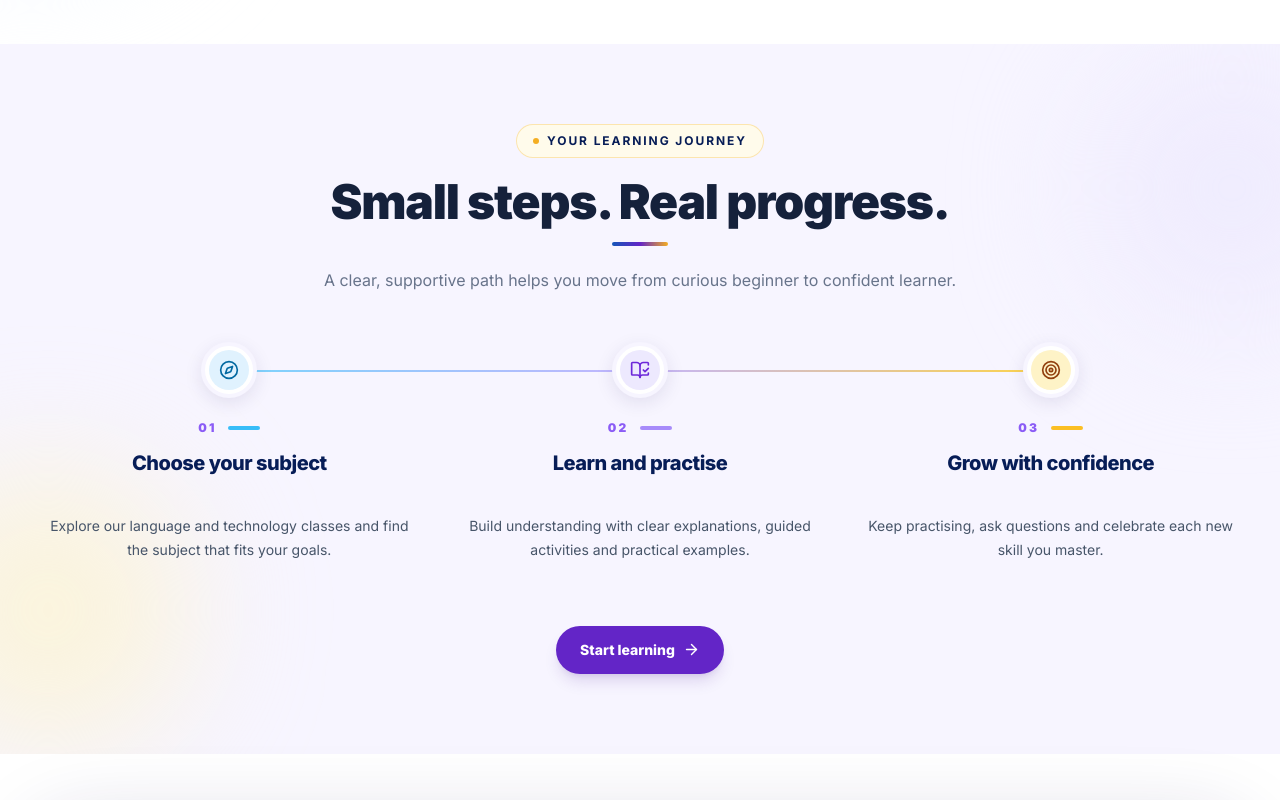
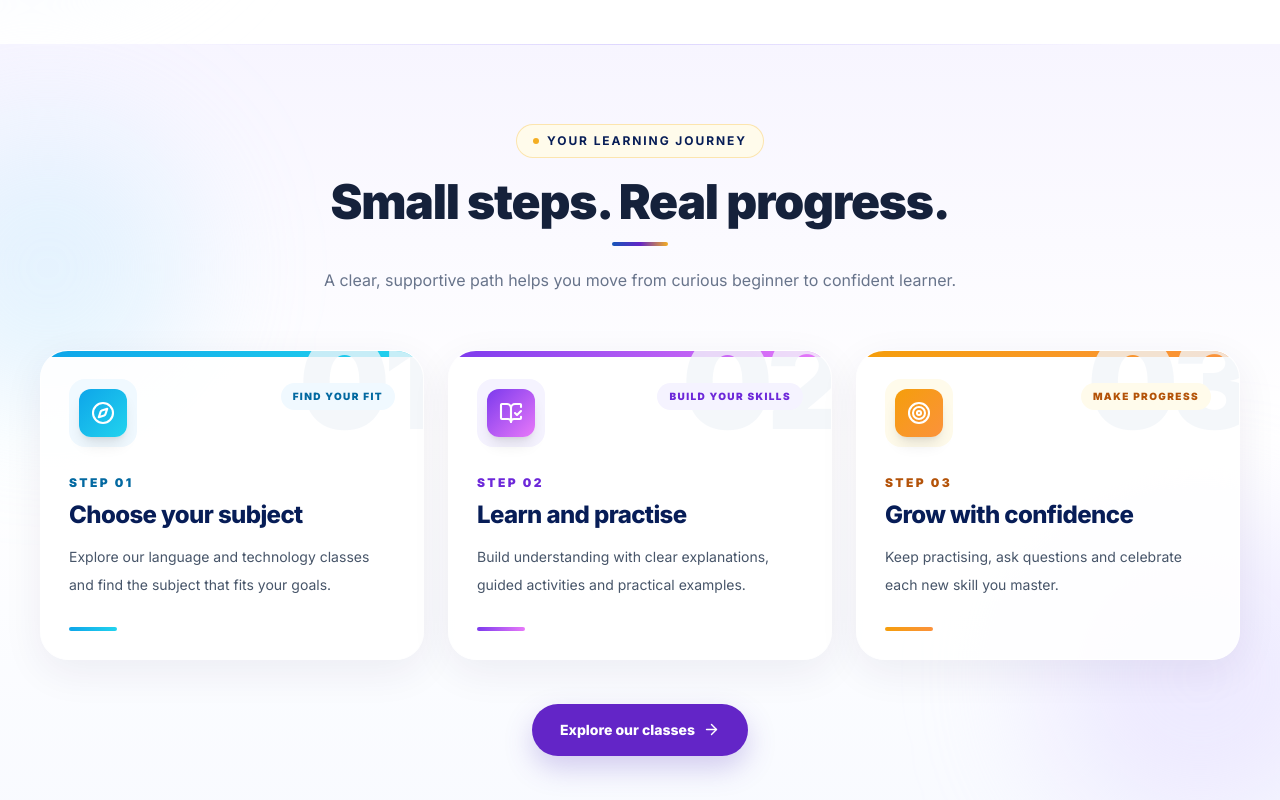
Before and after one commit to chamod-lakshitha/elevora-academy, a Next.js app: page / in a window 1280 px wide. Shown: the part 2240-3040 px from the top of the page. Built offline with nearby package versions, Linux system fonts and the light colour scheme; no server answers.

Commit message:
Redesign learning journey with vibrant interactive step cards

```diff
--- a/app/page.tsx
+++ b/app/page.tsx
@@ -94,9 +94,10 @@ export default function HomePage() {
         </div>
       </section>
 
-      <section className="relative overflow-hidden bg-[#f7f5ff] py-12 sm:py-16 lg:py-20">
-        <div aria-hidden="true" className="absolute -left-24 bottom-0 h-72 w-72 rounded-full bg-amber-100/60 blur-3xl" />
-        <div aria-hidden="true" className="absolute -right-24 top-0 h-72 w-72 rounded-full bg-violet-100/70 blur-3xl" />
+      <section className="relative isolate overflow-hidden bg-gradient-to-b from-[#f7f5ff] via-white to-[#f8faff] py-12 sm:py-16 lg:py-20">
+        <div aria-hidden="true" className="pointer-events-none absolute -left-24 top-20 h-72 w-72 rounded-full bg-sky-200/35 blur-3xl" />
+        <div aria-hidden="true" className="pointer-events-none absolute -right-20 bottom-0 h-80 w-80 rounded-full bg-violet-200/45 blur-3xl" />
+        <div aria-hidden="true" className="pointer-events-none absolute left-1/2 top-0 h-px w-3/4 -translate-x-1/2 bg-gradient-to-r from-transparent via-violet-200 to-transparent" />
         <div className="container-shell relative">
           <div className="mx-auto max-w-2xl text-center">
             <SectionHeading
@@ -106,34 +107,42 @@ export default function HomePage() {
               centered
             />
           </div>
-          <div className="relative mt-12 grid gap-10 md:grid-cols-3 md:gap-8">
-            <div aria-hidden="true" className="pointer-events-none absolute left-[16.666%] right-[16.666%] top-7 hidden h-[2px] rounded-full bg-gradient-to-r from-sky-300 via-violet-300 to-amber-300 md:block" />
+
+          <div className="relative mt-12 grid gap-5 sm:mt-14 md:grid-cols-3 md:gap-6">
             {[
-              { number: '01', icon: Compass, title: 'Choose your subject', text: 'Explore our language and technology classes and find the subject that fits your goals.', tone: 'bg-sky-100 text-sky-700', line: 'bg-sky-400' },
-              { number: '02', icon: BookOpenCheck, title: 'Learn and practise', text: 'Build understanding with clear explanations, guided activities and practical examples.', tone: 'bg-violet-100 text-violet-700', line: 'bg-violet-400' },
-              { number: '03', icon: Target, title: 'Grow with confidence', text: 'Keep practising, ask questions and celebrate each new skill you master.', tone: 'bg-amber-100 text-amber-800', line: 'bg-amber-400' },
+              { number: '01', icon: Compass, title: 'Choose your subject', text: 'Explore our language and technology classes and find the subject that fits your goals.', label: 'FIND YOUR FIT', tone: 'from-sky-500 to-cyan-400', soft: 'bg-sky-50', ink: 'text-sky-700', glow: 'group-hover:shadow-sky-200/70' },
+              { number: '02', icon: BookOpenCheck, title: 'Learn and practise', text: 'Build understanding with clear explanations, guided activities and practical examples.', label: 'BUILD YOUR SKILLS', tone: 'from-violet-600 to-fuchsia-400', soft: 'bg-violet-50', ink: 'text-violet-700', glow: 'group-hover:shadow-violet-200/70' },
+              { number: '03', icon: Target, title: 'Grow with confidence', text: 'Keep practising, ask questions and celebrate each new skill you master.', label: 'MAKE PROGRESS', tone: 'from-amber-500 to-orange-400', soft: 'bg-amber-50', ink: 'text-amber-700', glow: 'group-hover:shadow-amber-200/70' },
             ].map((step, index) => {
               const Icon = step.icon;
               return (
-                <Reveal key={step.number} delay={index * 0.08} className="relative z-10 min-w-0">
-                  <div className="flex h-full flex-col items-center text-center">
-                    <div className="relative z-10 flex h-14 w-14 shrink-0 items-center justify-center rounded-full border-4 border-[#f7f5ff] bg-white shadow-[0_5px_18px_rgba(40,30,95,0.10)]">
-                      <span className={'flex h-10 w-10 items-center justify-center rounded-full ' + step.tone}><Icon size={20} strokeWidth={2} /></span>
+                <Reveal key={step.number} delay={index * 0.12} className="h-full min-w-0">
+                  <article className={'group relative h-full overflow-hidden rounded-[1.75rem] border border-white bg-white/90 p-6 shadow-[0_12px_40px_rgba(39,35,86,0.07)] transition-all duration-300 hover:-translate-y-2 hover:shadow-[0_24px_55px_rgba(39,35,86,0.13)] sm:p-7 ' + step.glow}>
+                    <div aria-hidden="true" className={'absolute inset-x-0 top-0 h-1.5 bg-gradient-to-r ' + step.tone} />
+                    <span aria-hidden="true" className="pointer-events-none absolute -right-3 -top-8 select-none text-[8rem] font-black leading-none tracking-tighter text-slate-100/80 transition-transform duration-500 group-hover:scale-110">{step.number}</span>
+                    <div className="relative flex items-start justify-between gap-4">
+                      <div className={'flex h-[4.25rem] w-[4.25rem] items-center justify-center rounded-2xl ' + step.soft}>
+                        <span className={'flex h-12 w-12 items-center justify-center rounded-xl bg-gradient-to-br text-white shadow-lg transition-transform duration-300 group-hover:rotate-[-5deg] group-hover:scale-105 ' + step.tone}>
+                          <Icon size={24} strokeWidth={2.1} />
+                        </span>
+                      </div>
+                      <span className={'mt-1 rounded-full px-3 py-1.5 text-[10px] font-black tracking-[0.14em] ' + step.soft + ' ' + step.ink}>{step.label}</span>
                     </div>
-                    <div className="mt-5 flex min-h-5 items-center justify-center gap-3">
-                      <span className="text-xs font-black tracking-[0.18em] text-violet-500">{step.number}</span>
-                      <span aria-hidden="true" className={'h-1 w-8 rounded-full ' + step.line} />
+                    <div className="relative mt-7">
+                      <p className={'text-xs font-black tracking-[0.2em] ' + step.ink}>STEP {step.number}</p>
+                      <h3 className="mt-2 text-xl font-extrabold leading-snug tracking-tight text-brand-navy sm:text-2xl">{step.title}</h3>
+                      <p className="mt-3 text-sm leading-7 text-slate-600">{step.text}</p>
                     </div>
-                    <h3 className="mt-3 min-h-[3.5rem] max-w-xs text-xl font-extrabold leading-snug tracking-tight text-brand-navy">{step.title}</h3>
-                    <p className="mt-2 max-w-sm text-sm leading-6 text-slate-600 md:min-h-[4.5rem]">{step.text}</p>
-                  </div>
+                    <div aria-hidden="true" className={'mt-7 h-1 w-12 rounded-full bg-gradient-to-r transition-all duration-300 group-hover:w-20 ' + step.tone} />
+                  </article>
                 </Reveal>
               );
             })}
           </div>
-          <Reveal className="mt-10 text-center">
-            <Link href="/classes" className="inline-flex items-center gap-2 rounded-full bg-brand-violet px-6 py-3.5 text-sm font-extrabold text-white shadow-lg shadow-violet-900/15 transition hover:-translate-y-0.5 hover:bg-brand-navy">
-              Start learning <ArrowRight size={17} />
+
+          <Reveal className="mt-9 text-center sm:mt-11">
+            <Link href="/classes" className="group inline-flex min-h-[52px] items-center justify-center gap-2 rounded-full bg-brand-violet px-7 py-3.5 text-sm font-extrabold text-white shadow-[0_12px_28px_rgba(91,63,190,0.25)] transition-all duration-300 hover:-translate-y-1 hover:bg-brand-navy hover:shadow-[0_16px_32px_rgba(35,31,85,0.24)]">
+              Explore our classes <ArrowRight size={17} className="transition-transform duration-300 group-hover:translate-x-1" />
             </Link>
           </Reveal>
         </div>
```
